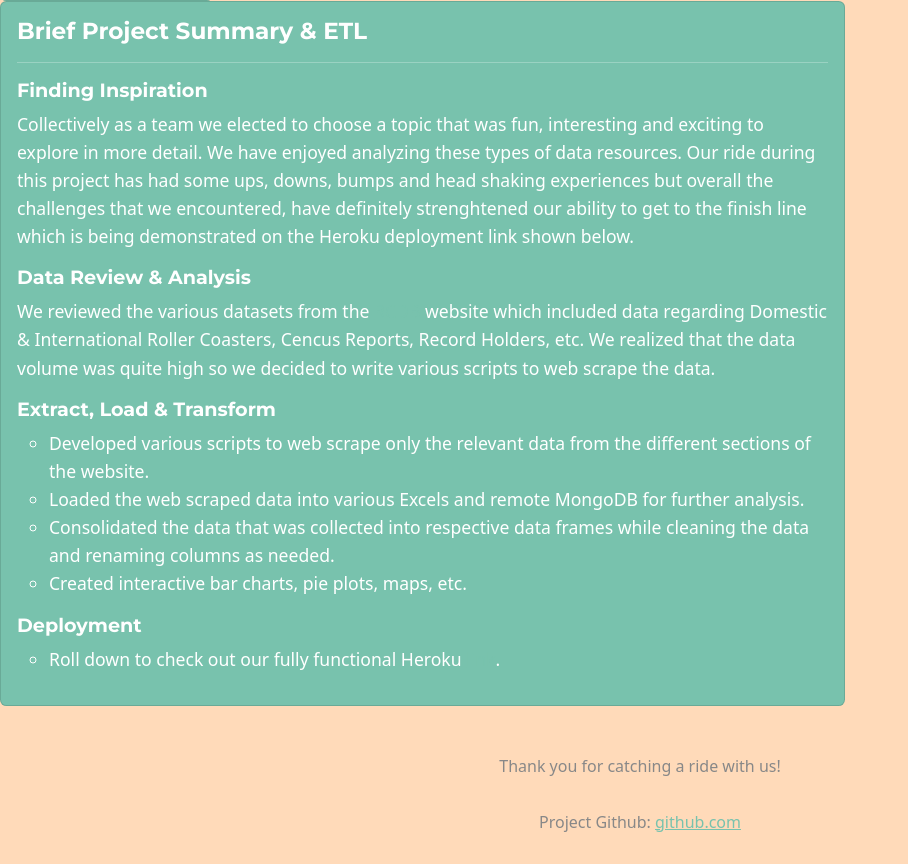
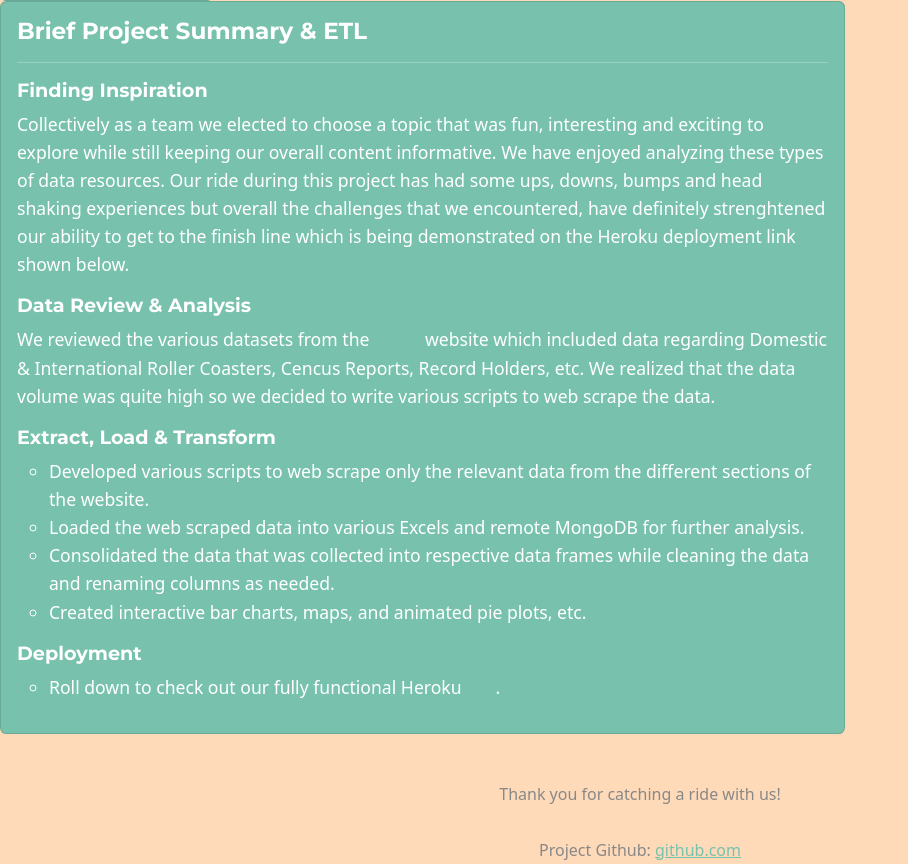
Before and after one commit to MorgaineB/Project2, a Flask app: template templates/about.html in a window 1280 px wide. Shown: the part 2144-3008 px from the top of the page, without its empty margins (0-908 px from the left). Before the commit the page ends 2976 px from the top, so only its background shows below. Run offline with Flask 2, Linux system fonts and the light colour scheme; the template is opened without the code that fills it, so the values that code supplies are empty; some libraries are stand-ins or nearby versions.

Commit message:
modofied templates/about.html file

```diff
--- a/templates/about.html
+++ b/templates/about.html
@@ -182,7 +182,7 @@
               <h2 style="font-size:145%; font-weight: bold;">Brief Project Summary & ETL</h2>
               <hr class="lighthr">
               <h3 style="font-size:120%; font-weight: bold;">Finding Inspiration</h3>
-              <p style="font-size:110%; line-height: 1.6;">Collectively as a team we elected to choose a topic that was fun, interesting and exciting to explore in more detail.
+              <p style="font-size:110%; line-height: 1.6;">Collectively as a team we elected to choose a topic that was fun, interesting and exciting to explore while still keeping our overall content informative.
                 We have enjoyed analyzing these types of data resources. Our ride during this project has had some ups, downs, bumps and head shaking experiences but overall the challenges that we encountered, have definitely strenghtened our ability to get to the finish line which is being demonstrated on the Heroku deployment link shown below.
               </p>
               <h3 style="font-size:120%; font-weight: bold;">Data Review & Analysis</h3>
@@ -201,7 +201,7 @@
                       Consolidated the data that was collected into respective data frames while cleaning the data and renaming columns as needed.
                   </li>
                   <li>
-                      Created interactive bar charts, pie plots, maps, etc.
+                      Created interactive bar charts, maps, and animated pie plots, etc.
                 </li>
               </ul>
               <h3 style="font-size:120%; font-weight: bold;">Deployment</h3>
```
